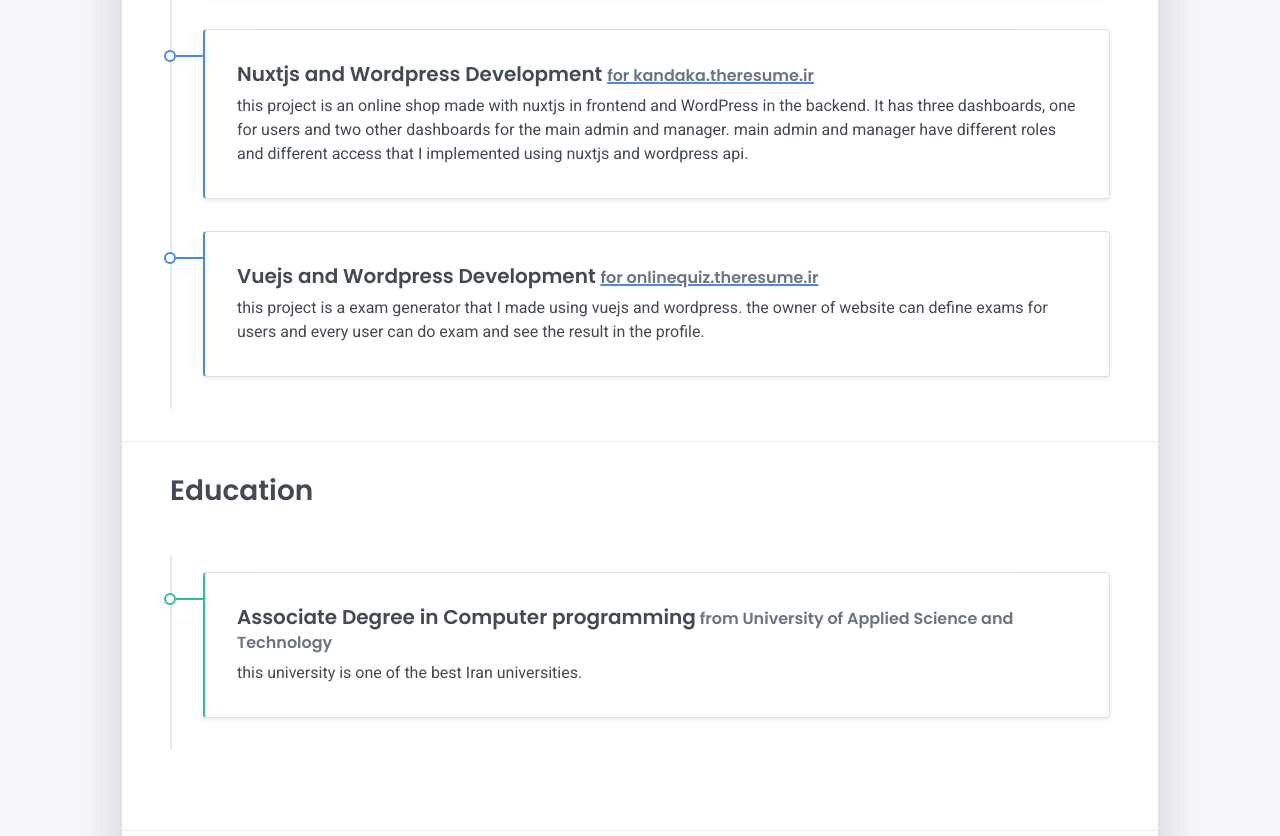
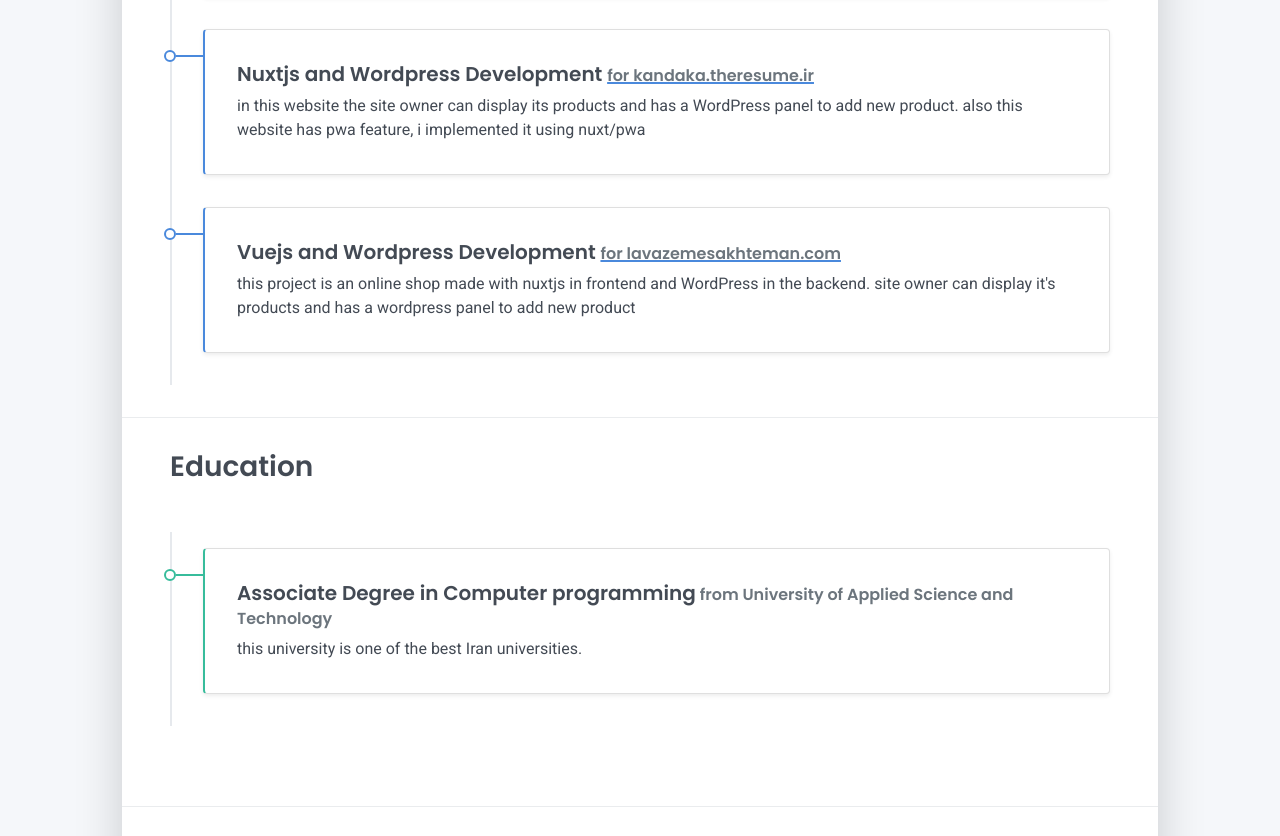
Before and after one commit to PedramAlidust/cv.backend-api.ir, a plain HTML site: page index.html in a window 1280 px wide. Shown: the part 2106-2942 px from the top of the page. Drawn offline with Linux system fonts and the light colour scheme.

Commit message:
upload project

```diff
--- a/index.html
+++ b/index.html
@@ -229,16 +229,18 @@
         <div class="card-body">
           <div class="h5 mb-1">Nuxtjs and Wordpress Development <a target="_blank" href="https://kandaka.theresume.ir/"><span class="text-muted h6"> for kandaka.theresume.ir</span></a></div>
           <div>
-            this project is an online shop made with nuxtjs in frontend and WordPress in the backend.
-            It has three dashboards, one for users and two other dashboards for the main admin and manager.
-            main admin and manager have different roles and different access that I implemented using nuxtjs and wordpress api.
+            in this website the site owner can display its products and has a WordPress panel to add new product.
+            also this website has pwa feature, i implemented it using nuxt/pwa
           </div>
         </div>
       </div>
       <div class="timeline-card timeline-card-primary card shadow-sm">
         <div class="card-body">
-          <div class="h5 mb-1">Vuejs and Wordpress Development <a target="_blank" href="https://onlinequiz.theresume.ir/"><span class="text-muted h6"> for onlinequiz.theresume.ir</span></a></div>
-          <div>this project is a exam generator that I made using vuejs and wordpress. the owner of website can define exams for users and every user can do exam and see the result in the profile.</div>
+          <div class="h5 mb-1">Vuejs and Wordpress Development <a target="_blank" href="https://www.lavazemesakhteman.com/"><span class="text-muted h6"> for lavazemesakhteman.com</span></a></div>
+          <div>
+            this project is an online shop made with nuxtjs in frontend and WordPress in the backend.
+            site owner can display it's products and has a wordpress panel to add new product
+          </div>
         </div>
       </div>
     </div>
```
Also changed, not shown: 1 other file.
